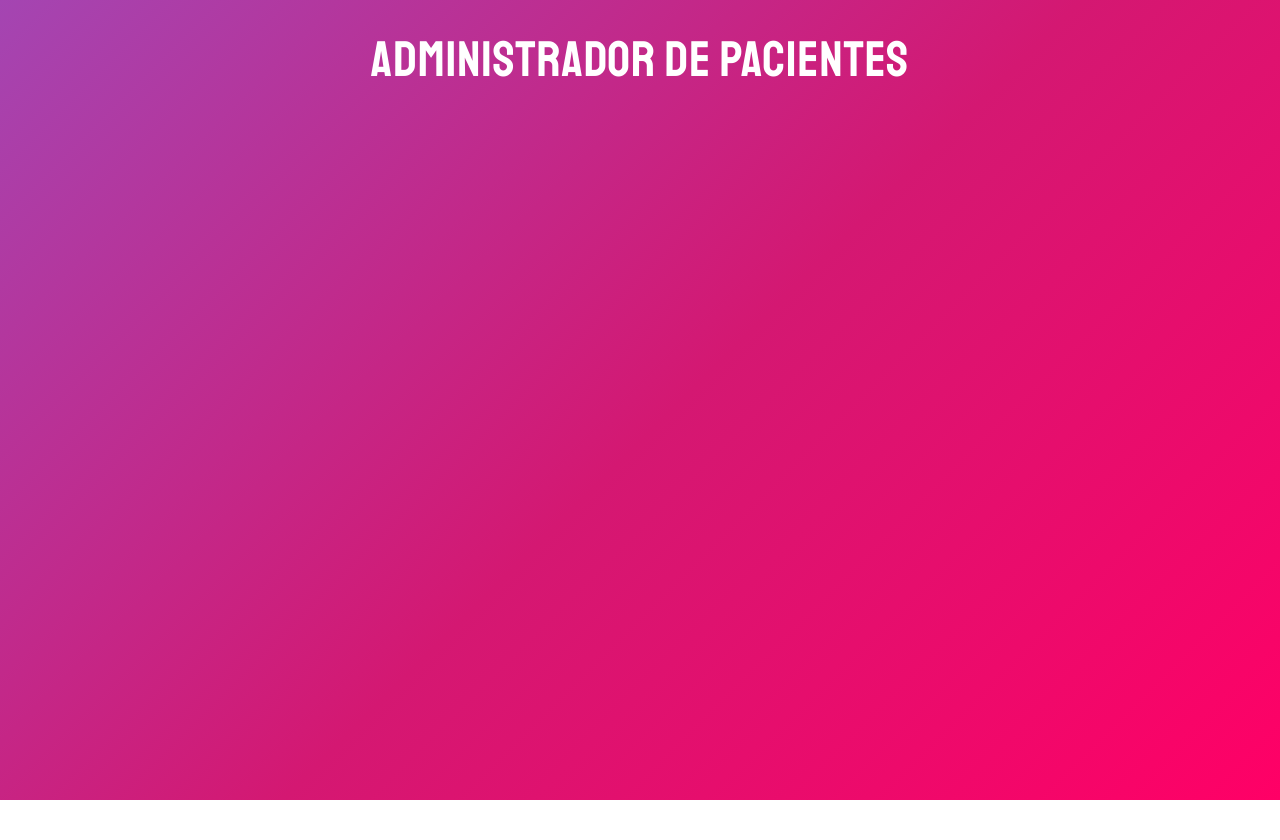
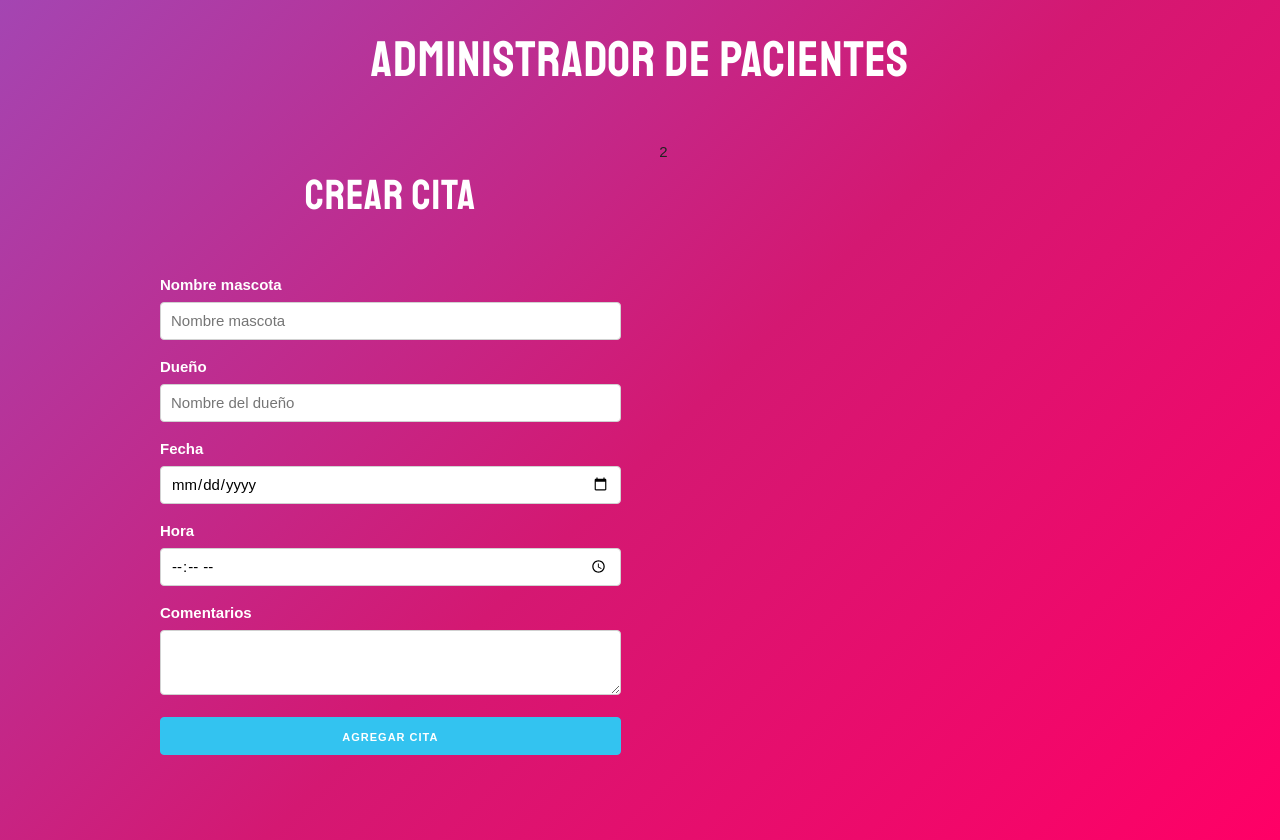
Before and after one commit to lincidro/react.citas, a React (Create React App) app: page / in a window 1280 px wide. Before the commit the page ends 800 px from the top, so only its background shows below. Built offline with nearby package versions, Linux system fonts and the light colour scheme.

Commit message:
second commit: Agregando campos del form

```diff
--- a/src/App.js
+++ b/src/App.js
@@ -1,9 +1,20 @@
-import React from 'react';
-import logo from './logo.svg';
-import './App.css';
+import React, { Fragment } from 'react';
+import Formulario from './components/Formulario';
 
 function App() {
-  return <h1>Administrador de pacientes</h1>;
+  return (
+    <Fragment>
+      <h1>Administrador de pacientes</h1>
+      <div className="container">
+        <div className="row">
+          <div className="one-half column">
+            <Formulario />
+          </div>
+          <div className="one-half column">2</div>
+        </div>
+      </div>
+    </Fragment>
+  );
 }
 
 export default App;
--- /dev/null
+++ b/src/components/Formulario.js
@@ -0,0 +1,43 @@
+import React, { Fragment } from 'react';
+
+const Formulario = (props) => {
+  return (
+    <Fragment>
+      <h2>Crear Cita</h2>
+      <form>
+        <label htmlFor='nombre'>Nombre mascota</label>
+        <input
+          type='text'
+          id='nombre'
+          name='nombre'
+          className='u-full-width'
+          placeholder='Nombre mascota'
+        />
+
+        <label htmlFor='propietario'>Dueño</label>
+        <input
+          type='text'
+          id='propietario'
+          name='propietario'
+          className='u-full-width'
+          placeholder='Nombre del dueño'
+        />
+
+        <label htmlFor='fecha'>Fecha</label>
+        <input type='date' id='fecha' name='fecha' className='u-full-width' />
+
+        <label htmlFor='hora'>Hora</label>
+        <input type='time' id='hora' name='hora' className='u-full-width' />
+
+        <label htmlFor='comentarios'>Comentarios</label>
+        <textarea name='comentarios' id='comentarios' className='u-full-width'></textarea>
+
+        <button type='submit' className='u-full-width button-primary'>
+          Agregar cita
+        </button>
+      </form>
+    </Fragment>
+  );
+};
+
+export default Formulario;
```
